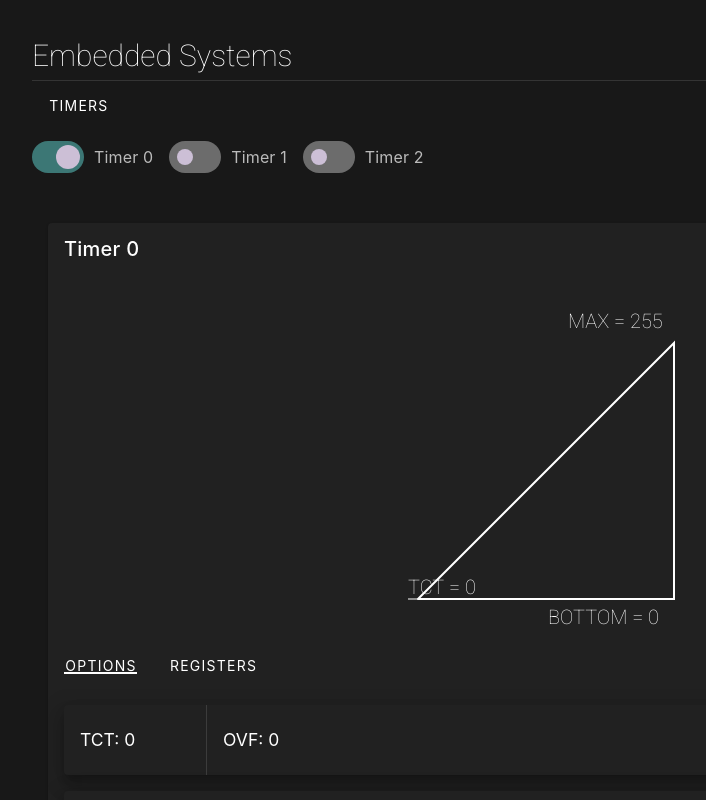
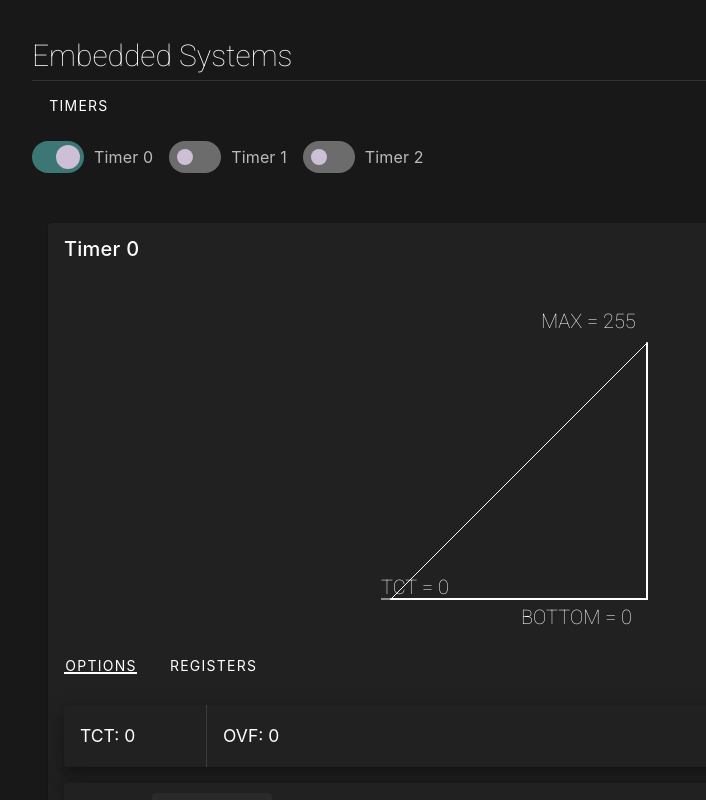
Before and after one commit to OrigamiDev-Pete/IES_Site, a Vue app: page / in a window 1280 px wide. Shown: the top 800 px of the page, without its empty margins (32-738 px from the left). Built offline with nearby package versions, Linux system fonts and the light colour scheme.

Commit message:
Togglable registers

```diff
--- a/src/components/Timer.vue
+++ b/src/components/Timer.vue
@@ -3,7 +3,7 @@
     <v-card :title="`Timer ${timer.number}`">
 
       <div class="d-flex justify-center">
-        <canvas :id="`timer${timer.number}`" width="400" height="350" class="pa-2"></canvas>
+        <canvas :id="`timer${timer.number}`" width="455" height="350" class="pa-2"></canvas>
       </div>
 
       <v-tabs v-model="tab">
@@ -14,7 +14,7 @@
         <v-window-item value="options">
           <v-container>
             <v-sheet rounded elevation="12" class="mb-4">
-              <div class="d-flex ms-4 align-center" style="height: 70px">
+              <div class="d-flex ms-4 align-center" style="height: 62px">
                 <h3 style="width: 110px">TCT: {{ Math.round(timer.TCT) }}
                   <v-tooltip activator="parent" location="bottom">Timer Counter</v-tooltip>
                 </h3>
@@ -28,22 +28,27 @@
             <v-sheet rounded elevation="12" class="mb-4">
               <div class="d-flex ms-5 align-center">
                 <h3 class="mr-0">Mode: </h3>
-                <v-select class="ms-4" density="compact" style="top:10px; flex-grow: 0" :items="modes"
-                          v-model="timer.mode"></v-select>
+                <v-select class="ms-4" density="compact" style="top:10px; flex-grow: 0" :items="timer.modes"
+                          v-model="timer.mode" @update:model-value="timer.setBits()"></v-select>
               </div>
             </v-sheet>
             <!-- OCR Registers -->
             <v-sheet v-if="timer.mode !== TimerMode.Normal" rounded elevation="12" class="mb-4">
               <div class="d-flex ms-5 align-center">
                 <div class="d-flex align-center" style="flex-grow: 0.1">
-                    <h3 class="mr-0">OCR{{timer.number}}A: </h3>
-                    <v-text-field class="ml-4 w-50" density="compact" style="top: 10px" v-model="timer.OCRnA"/>
+                  <h3 class="mr-0">OCR{{ timer.number }}A: </h3>
+                  <v-text-field type="number" class="ml-4 w-50" density="compact" style="top: 10px" v-model="timer.OCRnA" />
                 </div>
 
-                  <div v-if="timer.mode === TimerMode.FastPWM" class="d-flex ml-5 align-center" style="flex-grow: 0.1">
+                <div v-if="timer.mode === TimerMode.FastPWM || timer.mode === TimerMode.PhaseCorrectPWMMax || timer.mode === TimerMode.PhaseCorrectPWMTop" >
+                  <div class="d-flex ml-5 align-center" style="flex-grow: 0.1">
                     <v-divider vertical class="mr-3"/>
-                    <h3 class="mr-0">OCR{{timer.number}}B: </h3>
-                    <v-text-field class="ml-4 w-25" density="compact" style="top: 10px" v-model="timer.OCRnB"/>
+                    <h3 class="mr-0">OCR{{ timer.number }}B: </h3>
+                    <v-text-field type="number" class="ml-4 w-25" density="compact" style="top: 10px" v-model="timer.OCRnB"/>
+                    <v-divider vertical class="ml-4 mr-3"/>
+                    <h3 class="mr-0">Pulse Width | Duty Cycle =
+                      {{ ((this.timer.OCRnB / this.timer.OCRnA) * 100).toFixed(2) }}</h3>
+                  </div>
                 </div>
               </div>
             </v-sheet>
@@ -63,18 +68,20 @@
             <Register :title="`TCCR${timer.number}A`">
               <v-divider vertical></v-divider>
               <Bit v-for="(bit, i) in timer.registers.TCCRnA.names" :title="bit"
-                   :value="timer.registers.TCCRnA.values[i]" bit-index="i"
-                    @bit-toggled="() => { timer.registers.TCCRnA.values[i] ^= 1 }"></Bit>
+                   :value="timer.registers.TCCRnA.values[i]"
+                   @bit-toggled="() => { timer.registers.TCCRnA.values[i] ^= 1; timer.parseRegisters() }"></Bit>
             </Register>
             <Register :title="`TCCR${timer.number}B`">
               <v-divider vertical></v-divider>
               <Bit v-for="(bit, i) in timer.registers.TCCRnB.names" :title="bit"
-                   :value="timer.registers.TCCRnB.values[i]" :bit-index="i"></Bit>
+                   :value="timer.registers.TCCRnB.values[i]"
+                   @bit-toggled="() => { timer.registers.TCCRnB.values[i] ^= 1; timer.parseRegisters() }"></Bit>
             </Register>
             <Register v-if="timer.number === '1'" :title="`TCCR${timer.number}C`">
               <v-divider vertical></v-divider>
               <Bit v-for="(bit, i) in timer.registers.TCCRnC.names" :title="bit"
-                   :value="timer.registers.TCCRnC.values[i]" :bitIndex="i"></Bit>
+                   :value="timer.registers.TCCRnC.values[i]"
+                   @bit-toggled="() => { timer.registers.TCCRnC.values[i] ^= 1; timer.parseRegisters() }"></Bit>
             </Register>
           </v-container>
         </v-window-item>
@@ -104,7 +111,6 @@ export default {
   data: () => {
     return {
       tab: {},
-      modes: [TimerMode.Normal, TimerMode.CTC, TimerMode.FastPWM, TimerMode.PhaseCorrectPWM]
     }
   },
 
@@ -130,7 +136,7 @@ export default {
       const canvas = this.$el.querySelector(`#timer${this.timer.number}`)
       const ctx = canvas.getContext('2d');
 
-      ctx.clearRect(0, 0, 400, 350)
+      ctx.clearRect(0, 0, 455, 350)
 
       ctx.font = '20px Roboto'
       ctx.fillStyle = 'white';
@@ -143,15 +149,29 @@ export default {
       ctx.moveTo(10, 316);
       ctx.lineTo(266, 316);
       ctx.lineTo(266, 60);
-      ctx.lineTo(10, 316);
       ctx.stroke()
       ctx.closePath();
 
+      ctx.lineWidth = 1;
+      if (this.timer.mode !== TimerMode.PhaseCorrectPWMMax && this.timer.mode !== TimerMode.PhaseCorrectPWMTop) {
+        ctx.beginPath();
+        ctx.moveTo(10, 316);
+        ctx.lineTo(266, 60);
+        ctx.stroke();
+        ctx.closePath();
+      } else {
+        ctx.beginPath();
+        ctx.moveTo(10, 316);
+        ctx.lineTo(133, 60);
+        ctx.lineTo(266, 316);
+        ctx.stroke();
+        ctx.closePath();
+      }
+
       let TOP = this.timer.MAX;
-      if (this.timer.mode === TimerMode.CTC)
+      if (this.timer.mode === TimerMode.CTC || this.timer.mode === TimerMode.FastPWM)
         TOP = Number(this.timer.OCRnA);
 
-      ctx.lineWidth = 1;
       const t = (255 / TOP) * (this.timer.TCT);
       const TCTLine = t + (316 - t * 2);
       ctx.beginPath();
@@ -165,19 +185,17 @@ export default {
       if (this.timer.mode === TimerMode.Normal) {
         ctx.fillText(`MAX = ${this.timer.MAX}`, 160, 30);
         ctx.fillText("BOTTOM = 0", 140, 326);
-      }
-      else if (this.timer.mode === TimerMode.CTC) {
+      } else if (this.timer.mode === TimerMode.CTC) {
         ctx.fillText(`TOP = ${this.timer.OCRnA} = OCR${this.timer.number}A`, 160, 30);
         ctx.fillText("BOTTOM = 0", 140, 326);
-      }
-      else if (this.timer.mode === TimerMode.FastPWM) {
-        ctx.fillText(`MAX = ${this.timer.MAX}`, 160, 30);
+      } else if (this.timer.mode === TimerMode.FastPWM || this.timer.mode === TimerMode.PhaseCorrectPWMMax) {
+        ctx.fillText(`TOP = ${this.timer.OCRnA} = OCR${this.timer.number}A`, 160, 30);
         ctx.fillText("BOTTOM = 0", 140, 326);
-        drawOCRnx(`OCR${this.timer.number}A`, this.timer.OCRnA);
+        // drawOCRnx(`OCR${this.timer.number}A`, this.timer.OCRnA);
         drawOCRnx(`OCR${this.timer.number}B`, this.timer.OCRnB);
 
         // Draw Pulse
-        const pulseWidth = 50;
+        const pulseWidth = Math.min(Math.max((this.timer.OCRnB / TOP) * 100, 0), 100);
         ctx.beginPath();
         ctx.moveTo(0, 50);
         ctx.lineTo(0, 0);
@@ -186,6 +204,11 @@ export default {
         ctx.lineTo(100, 50);
         ctx.stroke();
         ctx.closePath();
+      } else if (this.timer.mode === TimerMode.PhaseCorrectPWMTop) {
+        ctx.fillText(`MAX = ${this.timer.MAX}`, 160, 30);
+        ctx.fillText("BOTTOM = 0", 140, 326);
+        drawOCRnx(`OCR${this.timer.number}A`, this.timer.OCRnA);
+        drawOCRnx(`OCR${this.timer.number}B`, this.timer.OCRnB);
       }
 
       const rate = 20;
@@ -201,7 +224,6 @@ export default {
       requestAnimationFrame(this.draw)
 
     },
-
   }
 }
 
@@ -213,7 +235,7 @@ export default {
   /*font-family: "Roboto", sans-serif;*/
 }
 
-@media(max-width: 800px) {
+@media (max-width: 800px) {
   canvas {
     width: 75%;
     height: 75%;
--- a/src/timer.js
+++ b/src/timer.js
@@ -1,10 +1,12 @@
+import register from "@/components/Register.vue";
+
 export default class TimerModel {
     number = "";
     TCT = 0;
     OVF = 0;
     MAX = 255;
-    OCRnA = 255;
-    OCRnB = 0;
+    _OCRnA = 255;
+    _OCRnB = 0;
     registers = {};
     prescalerValues = [0, 1, 8, 64, 256, 1024];
     prescaler = 0;
@@ -12,6 +14,24 @@ export default class TimerModel {
      * @type {TimerMode}
      */
     mode = TimerMode.Normal;
+    modes = [TimerMode.Normal, TimerMode.CTC, TimerMode.FastPWM, TimerMode.PhaseCorrectPWMMax, TimerMode.PhaseCorrectPWMTop];
+
+    get OCRnA() {
+        return this._OCRnA
+    }
+
+    set OCRnA(value) {
+        this._OCRnA = Math.min(Math.max(value, 0), this.MAX);
+    }
+
+    get OCRnB() {
+        return this._OCRnB
+    }
+
+    set OCRnB(value) {
+        this._OCRnB = Math.min(Math.max(value, 0), this.MAX);
+    }
+
     constructor(number) {
         this.number = number;
 
@@ -40,6 +60,7 @@ export default class TimerModel {
                     },
                     TCCRnC: {names: ['FOC1A', 'FOC1B', '-', '-', '-', '-', '-', '-'], values: [0, 0, 0, 0, 0, 0, 0, 0]}
                 }
+                this.modes = [TimerMode.Normal, TimerMode.CTC, TimerMode.FastPWM, TimerMode.PhaseCorrectPWMTop];
                 this.MAX = 65535;
                 this.OCRnA = this.MAX;
                 break;
@@ -62,38 +83,60 @@ export default class TimerModel {
     setBits() {
         switch (this.number) {
             case '0':
+            case '2':
                 switch (this.mode) {
                     case TimerMode.Normal:
+                        this.registers.TCCRnA.values[7] = 0;
+                        this.registers.TCCRnA.values[6] = 0;
+                        this.registers.TCCRnB.values[4] = 0;
                         break;
                     case TimerMode.CTC:
+                        this.registers.TCCRnA.values[7] = 0;
+                        this.registers.TCCRnA.values[6] = 1;
+                        this.registers.TCCRnB.values[4] = 0;
                         break;
                     case TimerMode.FastPWM:
+                        this.registers.TCCRnA.values[7] = 1;
+                        this.registers.TCCRnA.values[6] = 1;
+                        this.registers.TCCRnB.values[4] = 1;
                         break;
-                    case TimerMode.PhaseCorrectPWM:
+                    case TimerMode.PhaseCorrectPWMMax:
+                        this.registers.TCCRnA.values[7] = 1;
+                        this.registers.TCCRnA.values[6] = 0;
+                        this.registers.TCCRnB.values[4] = 0;
+                        break;
+                    case TimerMode.PhaseCorrectPWMTop:
+                        this.registers.TCCRnA.values[7] = 1;
+                        this.registers.TCCRnA.values[6] = 0;
+                        this.registers.TCCRnB.values[4] = 1;
                         break;
                 }
                 break;
             case '1':
                 switch (this.mode) {
                     case TimerMode.Normal:
+                        this.registers.TCCRnA.values[7] = 0;
+                        this.registers.TCCRnA.values[6] = 0;
+                        this.registers.TCCRnB.values[4] = 0;
+                        this.registers.TCCRnB.values[3] = 0;
                         break;
                     case TimerMode.CTC:
+                        this.registers.TCCRnA.values[7] = 0;
+                        this.registers.TCCRnA.values[6] = 0;
+                        this.registers.TCCRnB.values[4] = 1;
+                        this.registers.TCCRnB.values[3] = 0;
                         break;
                     case TimerMode.FastPWM:
+                        this.registers.TCCRnA.values[7] = 1;
+                        this.registers.TCCRnA.values[6] = 1;
+                        this.registers.TCCRnB.values[4] = 1;
+                        this.registers.TCCRnB.values[3] = 1;
                         break;
-                    case TimerMode.PhaseCorrectPWM:
-                        break;
-                }
-                break;
-            case '2':
-                switch (this.mode) {
-                    case TimerMode.Normal:
-                        break;
-                    case TimerMode.CTC:
-                        break;
-                    case TimerMode.FastPWM:
-                        break;
-                    case TimerMode.PhaseCorrectPWM:
+                    case TimerMode.PhaseCorrectPWMTop:
+                        this.registers.TCCRnA.values[7] = 1;
+                        this.registers.TCCRnA.values[6] = 1;
+                        this.registers.TCCRnB.values[4] = 0;
+                        this.registers.TCCRnB.values[3] = 1;
                         break;
                 }
                 break;
@@ -193,6 +236,77 @@ export default class TimerModel {
                 console.log('Invalid timer number');
                 break;
         }
+    }
+
+    parseRegisters() {
+        const ta = this.registers.TCCRnA.values;
+        const tb = this.registers.TCCRnB.values;
+
+        switch (this.number) {
+            case "0":
+            case "2":
+                if (ta[7] === 0 && ta[6] === 0 && tb[4] === 0) {
+                    this.mode = TimerMode.Normal;
+                } else if (ta[7] === 0 && ta[6] === 0 && tb[4] === 0) {
+                    this.mode = TimerMode.CTC;
+                } else if (ta[7] === 1 && ta[6] === 1 && tb[4] === 1) {
+                    this.mode = TimerMode.FastPWM;
+                } else if (ta[7] === 1 && ta[6] === 0 && tb[4] === 0) {
+                    this.mode = TimerMode.PhaseCorrectPWMMax;
+                } else if (ta[7] === 0 && ta[6] === 1 && tb[4] === 1) {
+                    this.mode = TimerMode.PhaseCorrectPWMTop;
+                }
+
+                break;
+            case "1":
+                if (ta[7] === 0 && ta[6] === 0 && tb[4] === 0 && tb[3] === 0) {
+                    this.mode = TimerMode.Normal;
+                } else if (ta[7] === 0 && ta[6] === 0 && tb[4] === 1 && tb[3] === 0) {
+                    this.mode = TimerMode.CTC;
+                } else if (ta[7] === 1 && ta[6] === 1 && tb[4] === 1 && tb[3] === 1) {
+                    this.mode = TimerMode.FastPWM;
+                } else if (ta[7] === 1 && ta[6] === 1 && tb[4] === 0 && tb[3] === 1) {
+                    this.mode = TimerMode.PhaseCorrectPWMTop;
+                }
+                break;
+        }
+
+        switch (this.number) {
+            case "0":
+            case "1":
+                if (tb[7] === 0 && tb[6] === 0 && tb[5] === 0) {
+                    this.prescaler = 0;
+                } else if (tb[7] === 1 && tb[6] === 0 && tb[5] === 0) {
+                    this.prescaler = 1;
+                } else if (tb[7] === 0 && tb[6] === 1 && tb[5] === 0) {
+                    this.prescaler = 8;
+                } else if (tb[7] === 1 && tb[6] === 1 && tb[5] === 0) {
+                    this.prescaler = 64;
+                } else if (tb[7] === 0 && tb[6] === 0 && tb[5] === 1) {
+                    this.prescaler = 256;
+                } else if (tb[7] === 1 && tb[6] === 0 && tb[5] === 1) {
+                    this.prescaler = 1024;
+                }
+                break;
+            case "2":
+                if (tb[7] === 0 && tb[6] === 0 && tb[5] === 0) {
+                    this.prescaler = 0;
+                } else if (tb[7] === 1 && tb[6] === 0 && tb[5] === 0) {
+                    this.prescaler = 1;
+                } else if (tb[7] === 0 && tb[6] === 1 && tb[5] === 0) {
+                    this.prescaler = 8;
+                } else if (tb[7] === 1 && tb[6] === 1 && tb[5] === 0) {
+                    this.prescaler = 32;
+                } else if (tb[7] === 0 && tb[6] === 0 && tb[5] === 1) {
+                    this.prescaler = 64;
+                } else if (tb[7] === 1 && tb[6] === 0 && tb[5] === 1) {
+                    this.prescaler = 128;
+                } else if (tb[7] === 0 && tb[6] === 1 && tb[5] === 1) {
+                    this.prescaler = 256;
+                } else if (tb[7] === 1 && tb[6] === 1 && tb[5] === 1) {
+                    this.prescaler = 1024;
+                }
+        }
 
     }
 }
@@ -201,5 +315,6 @@ export const TimerMode = {
     Normal: 'Normal',
     CTC: 'CTC',
     FastPWM: 'Fast PWM',
-    PhaseCorrectPWM: 'Phase Correct PWM',
+    PhaseCorrectPWMMax: 'Phase Correct PWM (MAX)',
+    PhaseCorrectPWMTop: 'Phase Correct PWM (TOP)',
 }
```
Lines whose indentation alone changed are shown as unchanged.
